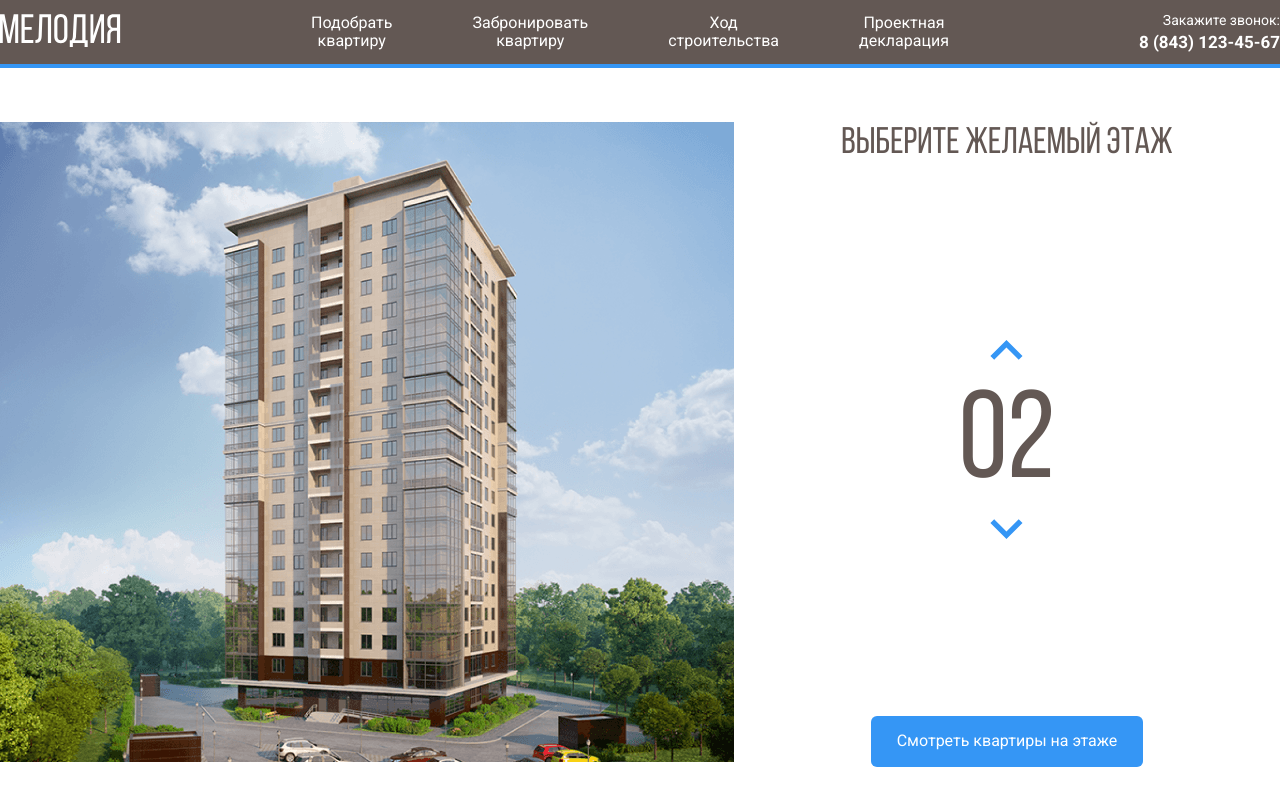
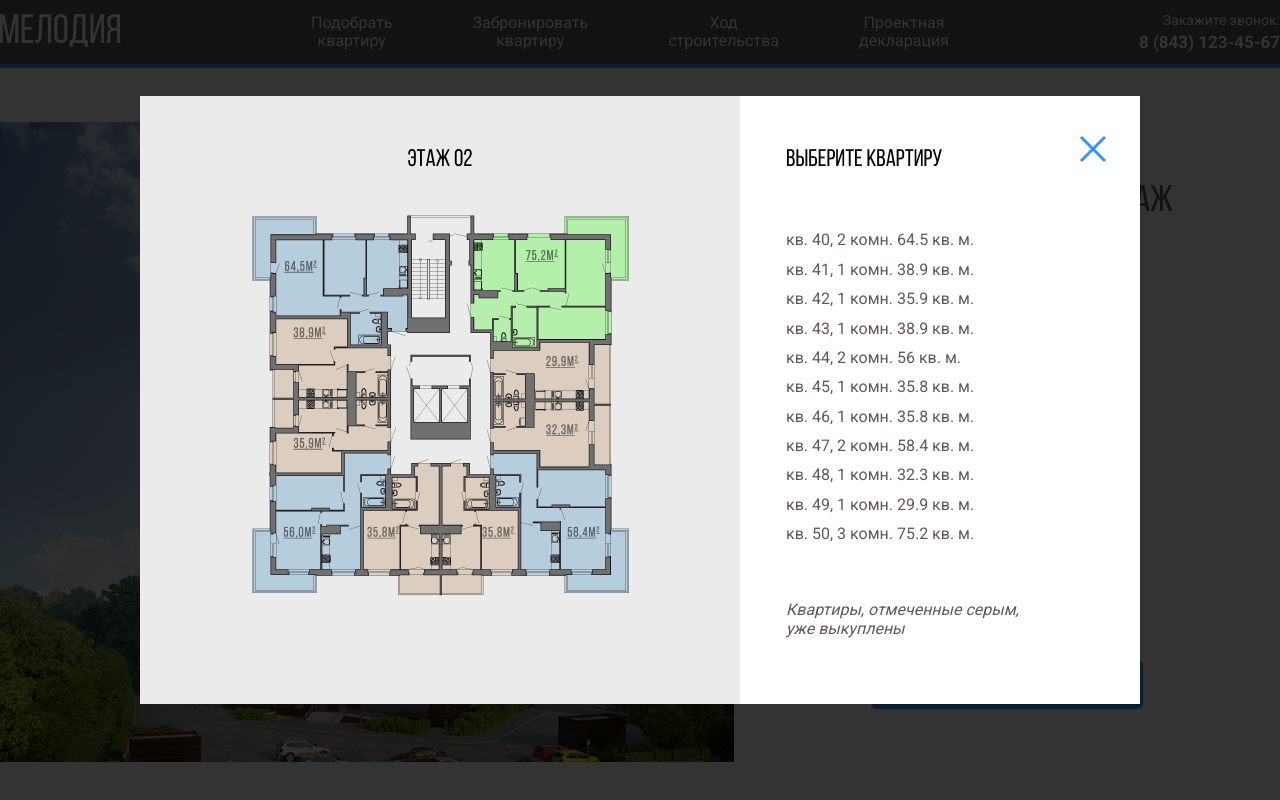
Before and after one commit to frezzi/melody, a plain HTML site: page index.html in a window 1280 px wide. Both pictures are taken after a click on the button "Смотреть квартиры на этаже". Drawn offline with nearby package versions, Linux system fonts and the light colour scheme.

Commit message:
Add files via upload

```diff
--- a/css/style.css
+++ b/css/style.css
@@ -79,7 +79,7 @@
 	display: flex;
 	flex-direction: column;
 	align-items: center;
-	justify-content: space-between;
+	justify-content: space-around;
 }
 
 .home-image path{
@@ -121,7 +121,7 @@ path.current-floor {
 	color: #635854;
 }
 
-.counter {
+.floor-counter {
 	font-family: "Bebas Neue", sans-serif;
 	color: #635854;
 	font-size: 124px;
@@ -136,3 +136,112 @@ path.current-floor {
 	padding: 16px 26px;
 	cursor: pointer;
 }
+
+.modal {
+	position: fixed;
+	left: 0;
+	top: 0;
+	width: 100%;
+	height: 100%;
+	background-color: rgba(0, 0, 0, 0.8);
+	display: flex;
+	justify-content: center;
+	align-items: center;
+	opacity: 0;
+	transform: scale(0);
+	transition: opacity, 0.2s;
+}
+
+.is-open {
+	opacity: 1;
+	transform: scale(1);
+}
+
+.modal-dialog {
+	position: relative;
+	max-width: 1000px;
+	min-height: 565px;
+	background-color: white;
+	flex-grow: 1;
+	display: flex;
+	transform: translateY(-10%);
+	transition: transform 0.2s, opacity 0.2s;
+	transition-delay: 0.2s;
+	opacity: 0;
+}
+
+.is-open > .modal-dialog {
+	opacity: 1;
+	transform: translateY(0);
+}
+
+.modal-image {
+	background-color: #EBEBEB;
+	width: 60%;
+	text-align: center;
+	padding: 50px;
+}
+
+.flats path{
+	opacity: 0;
+	cursor: pointer;
+}
+
+.flats path:hover {
+	opacity: 1;
+}
+
+.modal-title {
+	font-family: "Bebas Neue", sans-serif;
+	font-weight: normal;
+	font-size: 24px;
+	line-height: 29px;
+	margin-top: 0;
+	margin-bottom: 25px;
+}
+
+.modal-info {
+	width: 40%;
+	padding: 50px 46px;
+}
+
+.flat-list {
+	padding: 0;
+	list-style: none;
+	margin-top: 55px;
+}
+
+.flat-item {
+	margin-bottom: 10px;
+}
+
+.flat-link {
+	font-size: 16px;
+	line-height: 19px;
+	color: #635854;
+	text-decoration: none;
+}
+
+.flat-link:hover {
+	color: #3596F5;
+	text-decoration: underline;
+}
+
+.modal-alert {
+	font-style: italic;
+	font-weight: normal;
+	font-size: 16px;
+	line-height: 19px;
+	color: #635854;
+	margin-top: 56px;
+}
+
+.modal-close-button {
+	position: absolute;
+	right: 27px;
+	top: 38px;
+	cursor: pointer;
+	outline: none;
+	border: none;
+	background-color: white;
+}
--- a/index.html
+++ b/index.html
@@ -76,14 +76,80 @@
 		<h2 class="main-title">Выберите желаемый этаж</h2>
 		<div class="counter-group">
 			<button class="counter-button counter-up"><img src="img/arrow.svg" alt="arrowUp" class="counter-arrow counter-arrow-up"></button>
-		    <span class="counter">02</span>
+		    <span class="floor-counter counter">02</span>
 		    <button class="counter-button counter-down"><img src="img/arrow.svg" alt="arrowDon" class="counter-arrow counter-arrow-down"></button>
 		</div>
 		<!-- counter-group -->
-		<button class="button button-primary">Смотреть квартиры на этаже</button>
+		<button class="button button-primary view-flats">Смотреть квартиры на этаже</button>
 	</div>
 	<!-- main-info -->
 	</main>
+	<div class="modal">
+		<div class="modal-dialog">
+			<button class="modal-close-button">
+				<svg width="28" height="28" viewBox="0 0 28 28" fill="none" xmlns="http://www.w3.org/2000/svg">
+                <path d="M2 2L26 26" stroke="#3596F5" stroke-width="3"/>
+                <path d="M26 2L2 26" stroke="#3596F5" stroke-width="3"/>
+                </svg>
+			</button>
+			<div class="modal-image">
+				<h3 class="modal-title">Этаж <span class="modal-counter counter">02</span></h3>
+				<svg class="flats" width="433" height="408" viewBox="0 0 433 408" fill="none" xmlns="http://www.w3.org/2000/svg" xmlns:xlink="http://www.w3.org/1999/xlink">
+                <image id="image0" width="433" height="408" xlink:href="img/Floor.png"/>
+                <path d="M388 81V141H314V148H267.5V131H247V32.5H338.5V16H405V81H388Z" fill="#3595F6" fill-opacity="0.75"/>
+                <path d="M314 148.5H268V200H367.5V205H387.5V141H314V148.5Z" fill="#3595F6" fill-opacity="0.75"/>
+                <path d="M314.192 252.662H268V200H367.916V204.602H388V268H314.192V252.662Z" fill="#3595F6" fill-opacity="0.75"/>
+                <path d="M314 253H268.5V309H295.5V376H340V393H405V328.5H388V268.5H314V253Z" fill="#3595F6" fill-opacity="0.75"/>
+                <path d="M218 394.5V264H247.5V273.5H267.5V310.5H294.5V375H259.5V394.5H218Z" fill="#3595F6" fill-opacity="0.75"/>
+                <path d="M217 394.5V264H187.5V273.5H167.5V310.5H140.5V375H175.5V394.5H217Z" fill="#3595F6" fill-opacity="0.75"/>
+                <path d="M121 252H166.5V309H139.5V376H95V393H30V328.5H47V273.5H121V252Z" fill="#3595F6" fill-opacity="0.75"/>
+                <path d="M119.5 273.5H46V198H167V250.822H119.5V273.5Z" fill="#3595F6" fill-opacity="0.75"/>
+                <path d="M124.729 116H46V198H167V145.178H124.729V116Z" fill="#3595F6" fill-opacity="0.75"/>
+                <path d="M46.5 81V115.5H125V144.5H164V131H184.5V32.5H93V16H28V81H46.5Z" fill="#3595F6" fill-opacity="0.75"/>
+                </svg>
+
+			</div>
+			<div class="modal-info">
+				<h3 class="modal-title">Выберите квартиру</h3>
+				<ul class="flat-list">
+					<li class="flat-item">
+						<a href="#" class="flat-link">кв. 40, 2 комн. 64.5 кв. м.</a>
+					</li>
+					<li class="flat-item">
+						<a href="#" class="flat-link">кв. 41, 1 комн. 38.9 кв. м.</a>
+					</li>
+					<li class="flat-item">
+						<a href="#" class="flat-link">кв. 42, 1 комн. 35.9 кв. м.</a>
+					</li>
+					<li class="flat-item">
+						<a href="#" class="flat-link">кв. 43, 1 комн. 38.9 кв. м.</a>
+					</li>
+					<li class="flat-item">
+						<a href="#" class="flat-link">кв. 44, 2 комн. 56 кв. м.</a>
+					</li>
+					<li class="flat-item">
+						<a href="#" class="flat-link">кв. 45, 1 комн. 35.8 кв. м.</a>
+					</li>
+					<li class="flat-item">
+						<a href="#" class="flat-link">кв. 46, 1 комн. 35.8 кв. м.</a>
+					</li>
+					<li class="flat-item">
+						<a href="#" class="flat-link">кв. 47, 2 комн. 58.4 кв. м.</a>
+					</li>
+					<li class="flat-item">
+						<a href="#" class="flat-link">кв. 48, 1 комн. 32.3 кв. м.</a>
+					</li>
+					<li class="flat-item">
+						<a href="#" class="flat-link">кв. 49, 1 комн. 29.9 кв. м.</a>
+					</li>
+					<li class="flat-item">
+						<a href="#" class="flat-link">кв. 50, 3 комн. 75.2 кв. м.</a>
+					</li>
+				</ul>
+				<p class="modal-alert">Квартиры, отмеченные серым,</br> уже выкуплены</p>
+			</div>
+		</div>
+	</div>
 	<script src="https://code.jquery.com/jquery-3.6.0.min.js" integrity="sha256-/xUj+3OJU5yExlq6GSYGSHk7tPXikynS7ogEvDej/m4=" crossorigin="anonymous"></script>
 	<script src="js/main.js"></script>
 </body>
--- a/js/main.js
+++ b/js/main.js
@@ -3,11 +3,22 @@ $(document).ready(function() {
 	let floorPath = $(".home-image path");
 	let counterUp = $(".counter-up");
 	let counterDown = $(".counter-down");
+	let modal = $(".modal");
+	let modalCloseButton = $(".modal-close-button")
+	let viewFlats = $(".view-flats")
+	let flats = $(".modal-image path")
+
+
 	floorPath.on('mouseover', function(){
 		floorPath.removeClass("current-floor");
 		currentFloor = $(this).attr("data-floor");
 		$(".counter").text(currentFloor);
 	});
+
+	floorPath.on('click', toggleModal);
+	modalCloseButton.on('click', toggleModal);
+	viewFlats.on('click', toggleModal);
+
 	counterUp.on('click', function(){
 		if (currentFloor<18) {
 		currentFloor++;
@@ -27,4 +38,7 @@ $(document).ready(function() {
 		}
 
 	});
+	function toggleModal(){
+		modal.toggleClass("is-open");
+	};
 });
```
Also changed, not shown: img/Floor.png (added).
